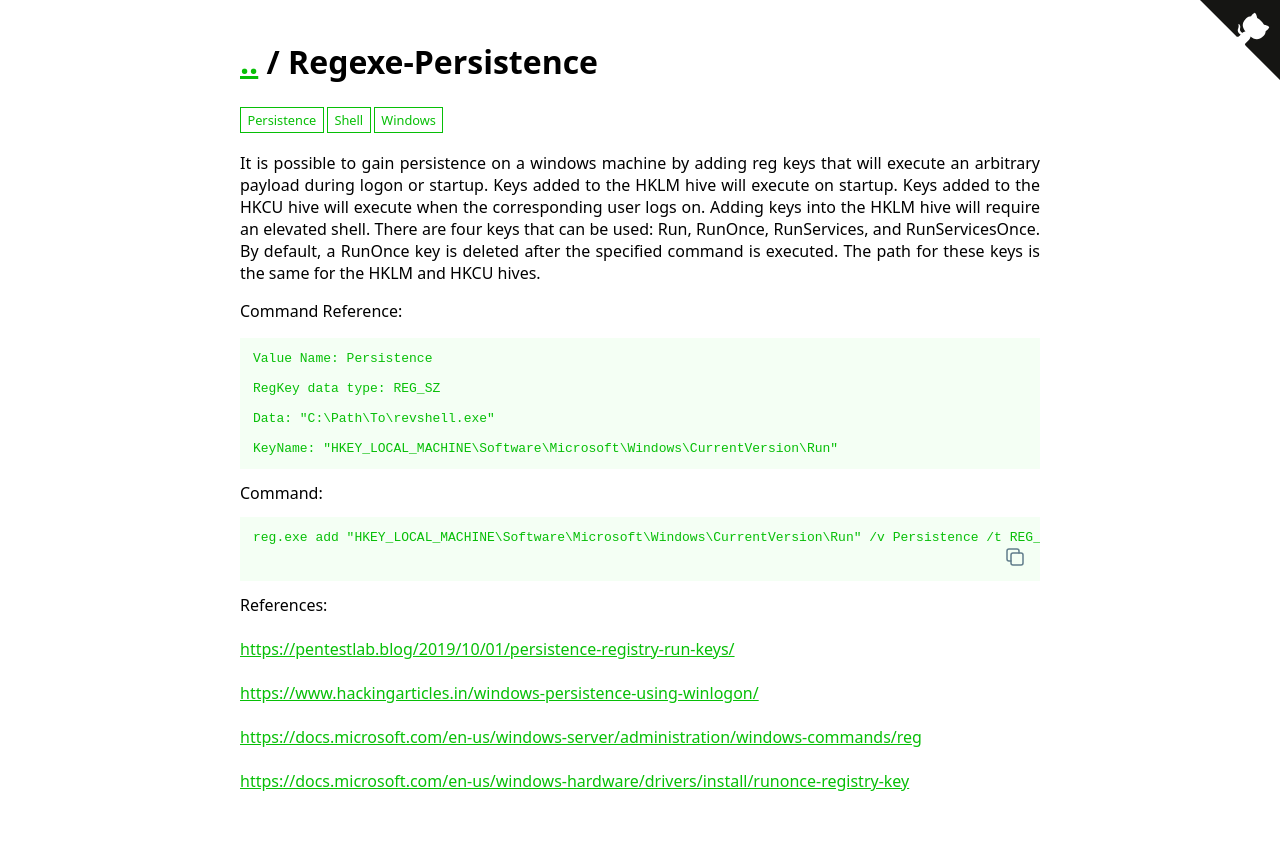
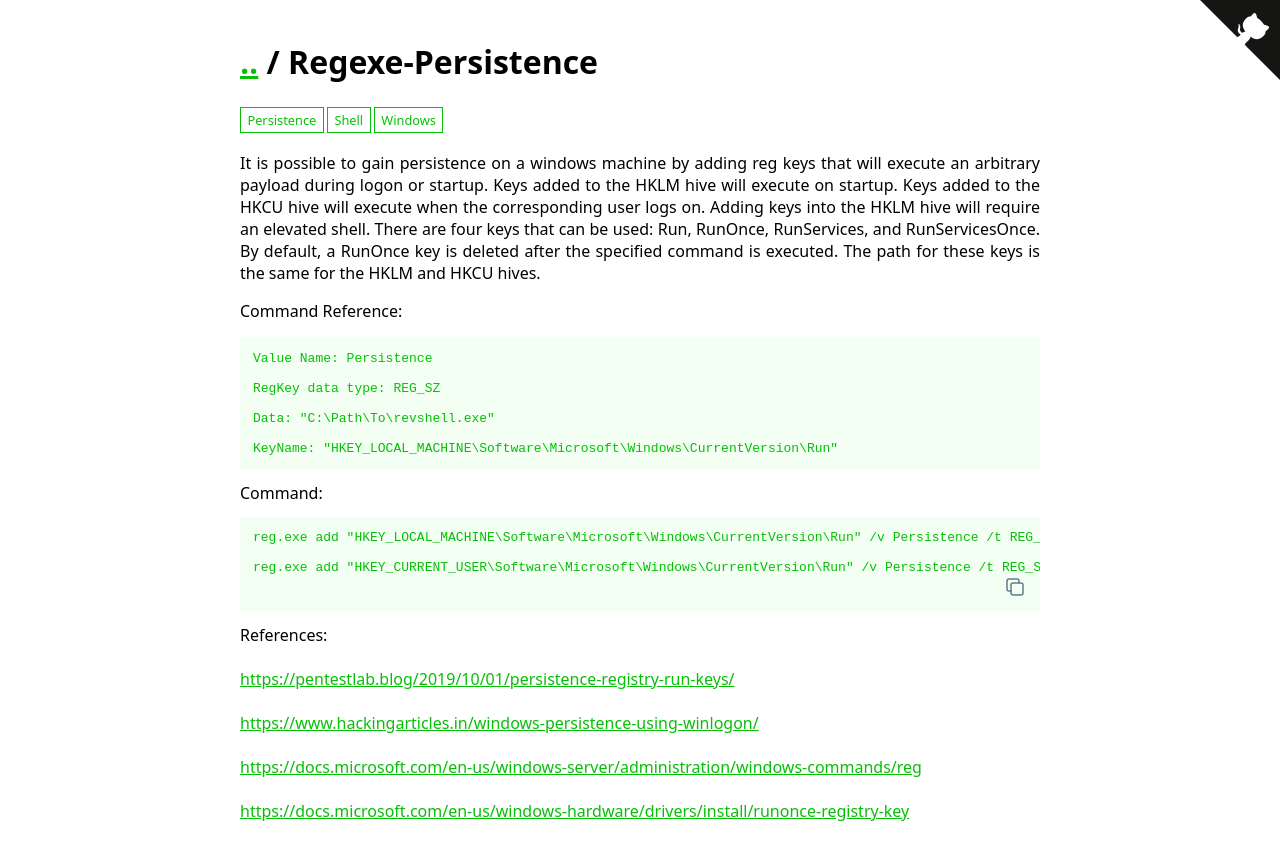
Before and after one commit to WADComs/WADComs.github.io, a Jekyll site: the page built from _wadcoms/Regexe-Persistence.md, in a window 1280 px wide. Shown: the top 860 px of the page. Built offline with Jekyll 4.4.1, drawn with Linux system fonts in a browser that asks for light colours.

Commit message:
Fixed styling issue

```diff
--- a/_includes/bin_table.html
+++ b/_includes/bin_table.html
@@ -54,7 +54,7 @@
 	    {% assign sites = site.wadcoms | reverse %}
             {% for file in sites %}
             <tr>
-		    <td><div class="bin-name"><div style="flex: 0 0 97%"><a href="{{ file.url }}" id="{{ file.url }}" style="text-decoration: none; color: DarkGreen;">{{ file.command }}</a></div><div style="flex: 1;"><a href="javascript:void(0)" onClick="copyFunction('{{ file.url }}')"><img src="/assets/copy-button.svg" alt="Copy" title="Copy" id="{{ file.url }}_img"/></a></div></div><p style="margin-top: -12px;">{% include filter_list.html bin=file %}</p></td>
+		    <td><div class="bin-name"><div style="flex: 0 0 97%"><a href="{{ file.url }}" id="{{ file.url }}" style="text-decoration: none; color: DarkGreen;">{{ file.command | escape }}</a></div><div style="flex: 1;"><a href="javascript:void(0)" onClick="copyFunction('{{ file.url }}')"><img src="/assets/copy-button.svg" alt="Copy" title="Copy" id="{{ file.url }}_img"/></a></div></div><p style="margin-top: -12px;">{% include filter_list.html bin=file %}</p></td>
             </tr>
             {% endfor %}
         </tbody>
--- a/_layouts/bin.html
+++ b/_layouts/bin.html
@@ -13,7 +13,7 @@ layout: common
 Command:
 <ul class="examples">
     <li>
-	<pre><code id="code_text">{{ page.command | escape | strip_newlines }}<a href="javascript:void(0)" onClick="copyFunction_com()" style="float: right; margin-bottom: -5px;"><img src="/assets/copy-button.svg" alt="Copy" title="Copy" id="code_img"/></a></code></pre>
+	<pre><code id="code_text">{{ page.command | escape }}<a href="javascript:void(0)" onClick="copyFunction_com()" style="float: right; margin-bottom: -5px;"><img src="/assets/copy-button.svg" alt="Copy" title="Copy" id="code_img"/></a></code></pre>
     </li>
 
 </ul>
--- a/_wadcoms/Regexe-Persistence.md
+++ b/_wadcoms/Regexe-Persistence.md
@@ -14,6 +14,7 @@ description: |
 
 command: |
    reg.exe add "HKEY_LOCAL_MACHINE\Software\Microsoft\Windows\CurrentVersion\Run" /v Persistence /t REG_SZ /d "C:\Path\To\revshell.exe"
+
    reg.exe add "HKEY_CURRENT_USER\Software\Microsoft\Windows\CurrentVersion\Run" /v Persistence /t REG_SZ /d "C:\Path\To\revshell.exe"
 
 items:
```
